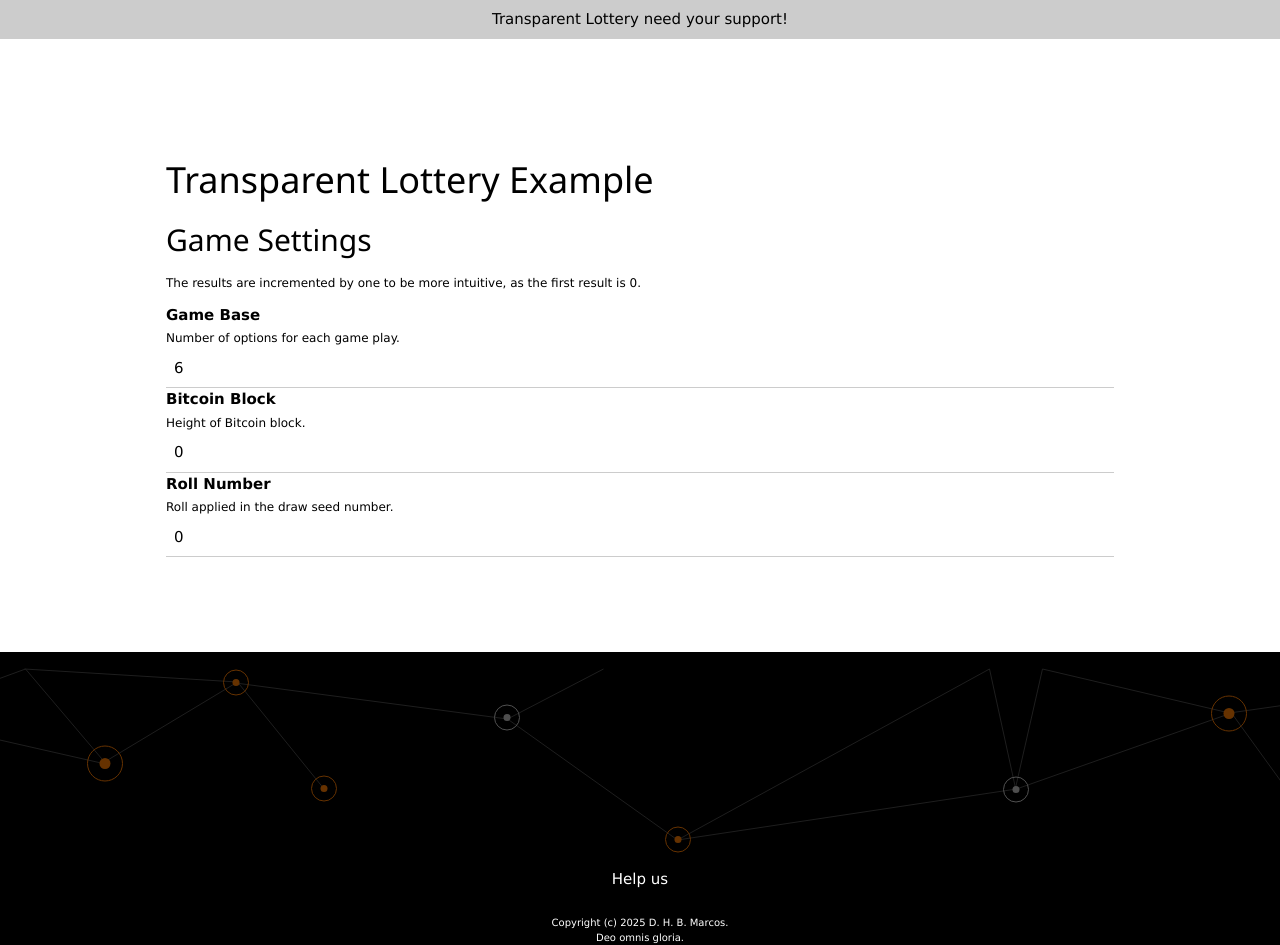
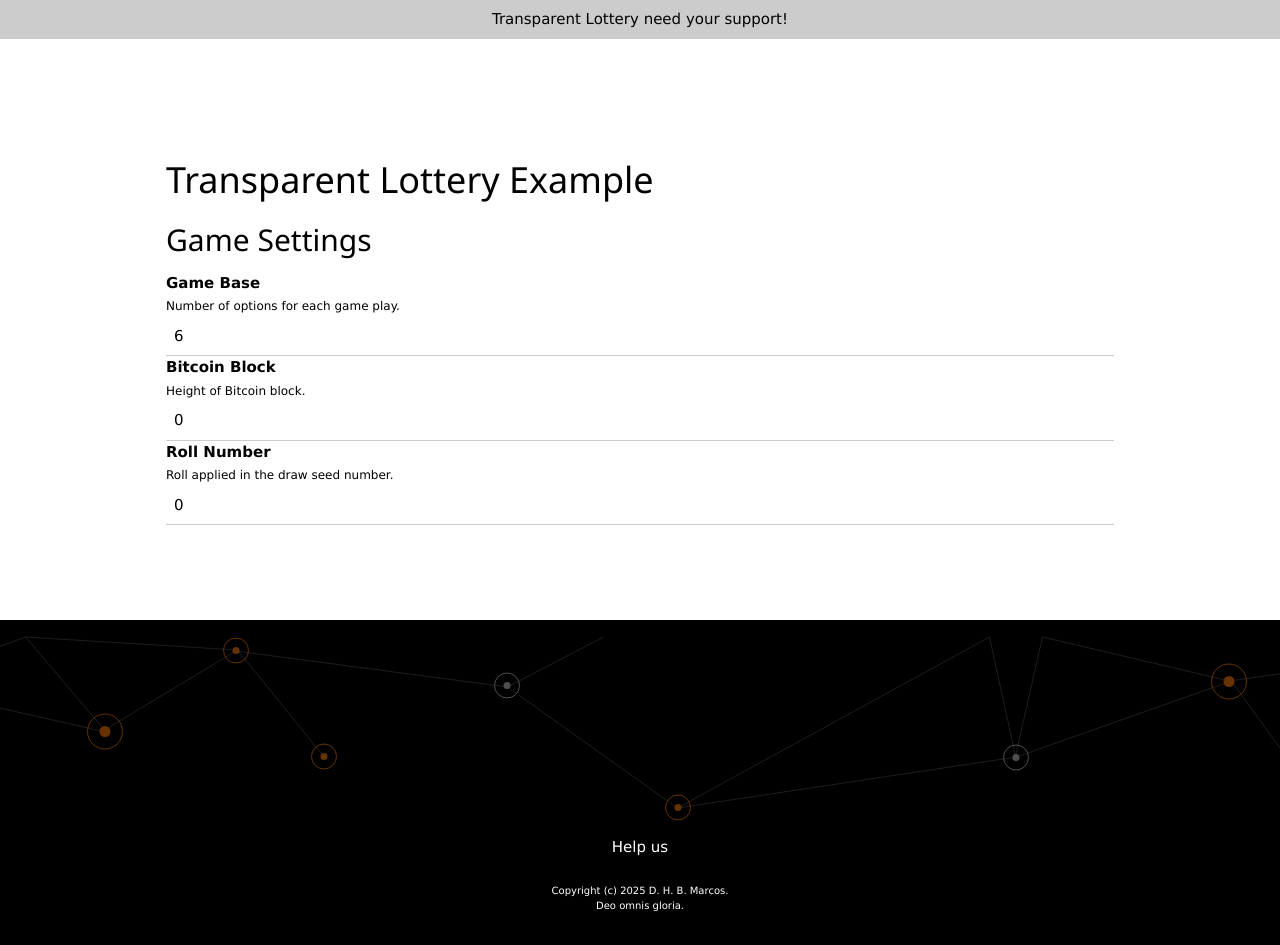
Before and after one commit to dhbmarcos/transparentlottery, a Jekyll site: the page built from example.md, in a window 1280 px wide. Built offline with Jekyll 4.4.1, drawn with Linux system fonts in a browser that asks for light colours; comment, search, counter and statistics services are not loaded; after the commit the page ends 913 px from its top, so only the background shows below that.

Commit message:
Improve example explanation.

```diff
--- a/_layouts/example.html
+++ b/_layouts/example.html
@@ -157,7 +157,6 @@
                     <h1>Transparent Lottery Example</h1>
                     <div id="form" class="w3-animate-opacity" hidden>
                         <H2>Game Settings</H2>
-                        <p class="w3-small">The results are incremented by one to be more intuitive, as the first result is 0.</p>
                         <label class="w3-margin-top">
                             <b class="w3-text-theme">Game Base</b><br/>
                             <span class="w3-small">Number of options for each game play.</span>
@@ -278,8 +278,7 @@
 
             async function get_block(height)
             {
-                add_result_description(`<i>We will get the hash of block ${height}.</i>`);
-                add_result_description(`Getting hash of <b>Block ${height}</b>...`);
+                add_result_description(`<i>Get the hash of block ${height}.</i>`);
 
                 let hash    = null;
                 let instant = null;
@@ -305,8 +304,7 @@
                     return show_error(error);
                 }
 
-                add_result_description(`<i>The hash of block is Seed Draw Number</i>.`);
-                add_result_description(`<b>Seed Draw Number</b> (hash of height ${height}, mined at ${instant}): <spam class="hash">${hash}</spam>`);
+                add_result_description(`<i>The hash of block ${height} is Seed Draw Number: </i><spam class="hash">${hash}</spam>. <i>It was mined at ${instant}.</i>`);
                 console.log("hash:",    hash);
                 console.log("instant:", instant);
                 return {hash, instant};
@@ -344,8 +342,12 @@
             }
 
             async function generate_drawing_rool_number(seed, roll) {
-                add_result_description(`<i>We will apply the SHA256 hash function ${roll} time to get Draw Rool Number.</i>`);
-                add_result_description(`<b>Draw Rool Number 0</b>: <spam class="hash">${seed}</spam>.`);
+
+                add_result_description(`<i>Draw Rool Number 0 is the Seed Draw Number.</i>`);
+
+                if (roll > 0) {
+                    add_result_description(`<i>Apply the SHA256 hash function ${roll} time to get Draw Rool Number.</i>`);
+                }
 
                 let result = seed;
                 console.log("rolling", seed, roll, "x");
@@ -361,7 +363,7 @@
                         return value.toString(16).padStart(2, "0");
                     }).join("");
                     console.log("roll:", current_roll + 1, "draw roll number:", result);
-                    add_result_description(`<b>Draw Rool Number ${current_roll + 1}</b>: <spam class="hash">${result}</spam>.`);
+                    add_result_description(`<i>Draw Rool Number ${current_roll + 1}: <spam class="hash">${result}</spam>.`);
                 }
 
                 return result;
@@ -372,15 +374,12 @@
                 hash = await generate_drawing_rool_number(hash, roll);
                 try {
                     let seed = hash.padStart(64, '0');
-                    add_result_description(`<i>We addded zeros to the left of the Seed Draw Number to ensure it has 64 characters.</i>`);
-                    add_result_description(`<b>Seed Draw Number (with left zeros)</b>: <spam class="hash">${seed}</spam>.`);
+                    add_result_description(`<i>Add zeros to the left of the Seed Draw Number to ensure it has 64 characters: <spam class="hash">${seed}</spam>`);
 
                     seed = BigInt('0x' + seed);
                     base = BigInt(base);
-                    add_result_description(`<i>We convert the Seed Draw Number to base 10 for further calculations using JavaScript.</i>`);
-                    add_result_description(`<b>Seed Draw Number (base 10)</b>: <spam class="hash">${seed}</spam>.`);
+                    add_result_description(`<i>Convert the Seed Draw Number to base 10 for further calculations using JavaScript: <spam class="hash">${seed}</spam>.`);
 
-                    add_result_description(`<i>We convert the Seed Draw Number to base ${base} dividing it by the base. Each Draw Number is the rest of the division.</i>`);
                     let numbers = [];
                     while (seed > 0) {
                         numbers.push(Number(seed % base));
@@ -388,7 +387,7 @@
                     }
 
                     results = numbers.reverse();
-                    add_result_description(`<b>Draw Numbers (base ${base})</b>: <spam class="hash">${results}</spam>.`);
+                    add_result_description(`<i>Convert the Seed Draw Number to Game Base dividing it by ${base} to get Draw Numbers. Each Draw Number is the integer part of the division:</i> <spam class="hash">${results}</spam>`);
                     return results;
                 } catch (error) {
                     console.error(hash, error);
```
Also changed, not shown: other parts of _layouts/example.html (+14 -13 lines).
